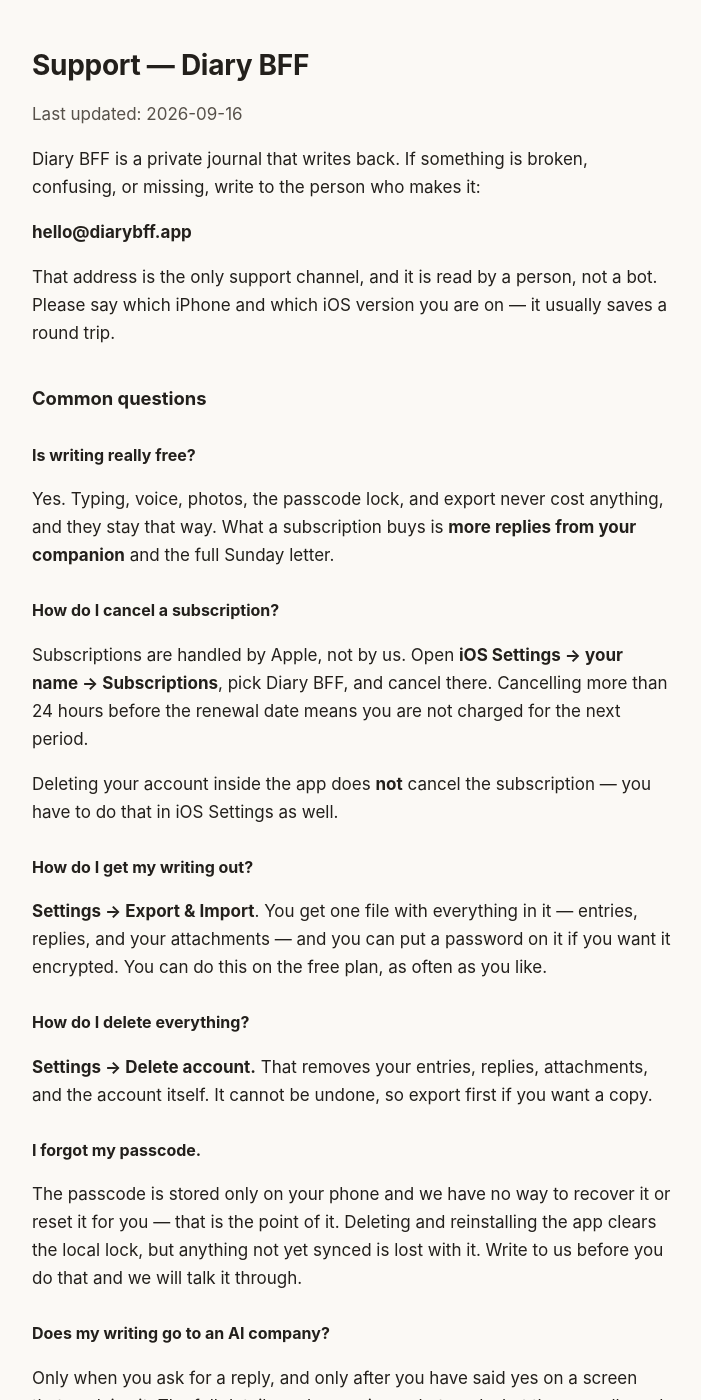
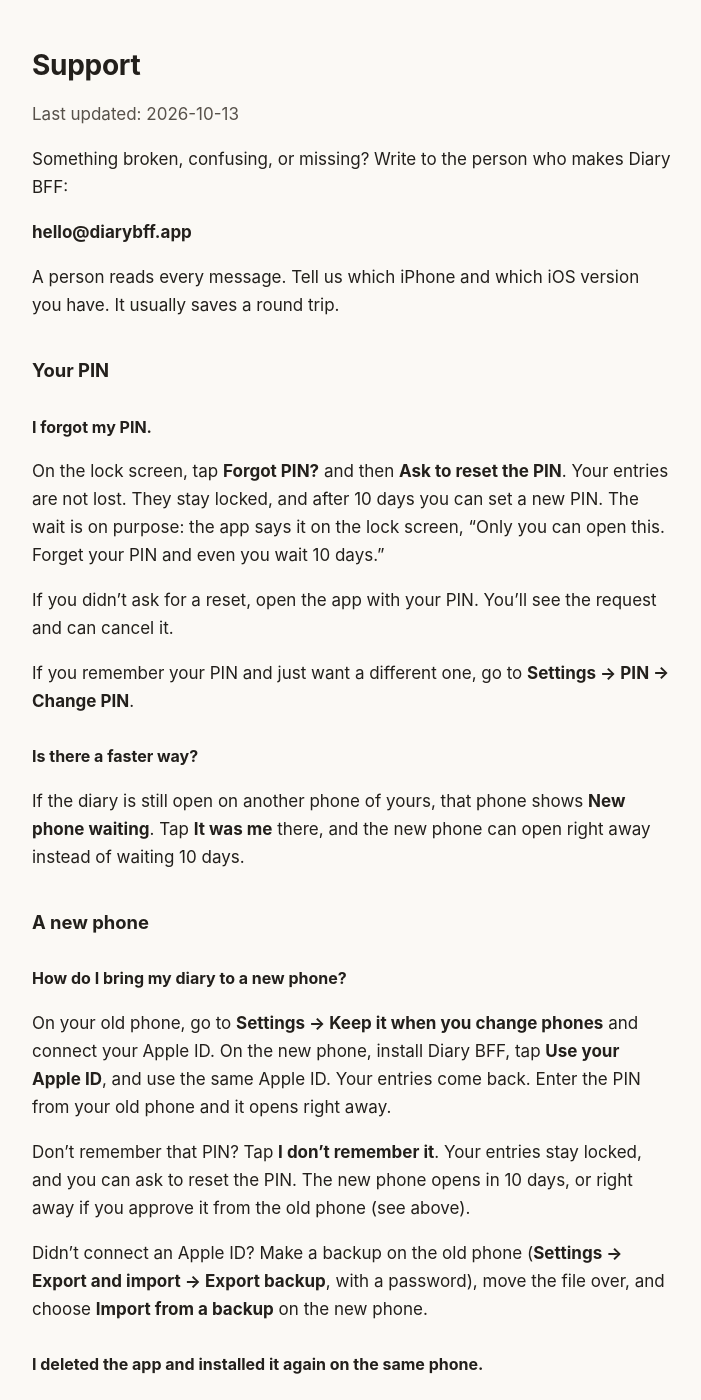
Before and after one commit to danielchen720-ui/twilight-diary-legal, a Jekyll site: the page built from support/index.md, in a window 1280 px wide and 1400 px high. Shown: the whole window, without its empty margins (288-989 px from the left). Built offline with Jekyll 4.4.1, drawn with Linux system fonts in a browser that asks for light colours; some of the changed text lies outside the part shown.

Commit message:
#497 ① support 页逐句对 App 现版重写：10 天重设 PIN、旧手机批准立开、Use your Apple ID 换机 + 旧 PIN 立开、备份导入、重装同机账号回来、导出含聊天、删号不取消订阅；每段注出处（release/1.5.1 strings.ts / legal-urls.json / pin-recovery / 隐私页）

```diff
--- a/support/index.md
+++ b/support/index.md
@@ -1,76 +1,109 @@
 ---
 layout: default
 title: Support — Diary BFF
+description: Help with your PIN, a new phone, export, deleting your account, and subscriptions.
 ---
 
-# Support — Diary BFF
+<!--
+  #497（后端部 10-12 23:0x）：逐句对 App 现版（release/1.5.1 树 `src/lib/strings.ts` + `config/legal-urls.json` +
+  `supabase/functions/pin-recovery/index.ts` + 本站隐私页）重写。每段上面那行注释 = 出处。
+  原来那一版写着「PIN 找不回、重装就丢」—— 那是 1.0 的事，现在有 10 天重设、Apple ID 换机、旧手机批准。
+  按总经理令不写：no one / never / encrypted / 治疗 / 医疗。
+-->
 
-_Last updated: 2026-09-16_
+# Support
 
-Diary BFF is a private journal that writes back. If something is broken, confusing,
-or missing, write to the person who makes it:
+_Last updated: 2026-10-13_
 
+Something broken, confusing, or missing? Write to the person who makes Diary BFF:
+
+<!-- config/legal-urls.json primary.contactEmail -->
 **hello@diarybff.app**
 
-That address is the only support channel, and it is read by a person, not a bot.
-Please say which iPhone and which iOS version you are on — it usually saves a round trip.
+A person reads every message. Tell us which iPhone and which iOS version you have. It usually saves a round trip.
 
-## Common questions
+## Your PIN
 
-### Is writing really free?
+### I forgot my PIN.
 
-Yes. Typing, voice, photos, the passcode lock, and export never cost anything, and
-they stay that way. What a subscription buys is **more replies from your companion**
-and the full Sunday letter.
+<!-- strings.ts lock.forgotPin / lock.resetAsk / lock.onlyYou 3563；pin-recovery RESET_WAIT_DAYS = 10 -->
+On the lock screen, tap **Forgot PIN?** and then **Ask to reset the PIN**. Your entries are not lost. They stay locked, and after 10 days you can set a new PIN. The wait is on purpose: the app says it on the lock screen, "Only you can open this. Forget your PIN and even you wait 10 days."
+
+<!-- strings.ts lock.resetAnswerDays / lock.resetPendingUnknown / lock.resetNotMeArmed -->
+If you didn't ask for a reset, open the app with your PIN. You'll see the request and can cancel it.
+
+<!-- strings.ts settings.passcode / settings.changePasscode / settings.currentPasscode -->
+If you remember your PIN and just want a different one, go to **Settings → PIN → Change PIN**.
+
+### Is there a faster way?
+
+<!-- strings.ts lock.approveTitle / lock.approveBody / lock.approveYes -->
+If the diary is still open on another phone of yours, that phone shows **New phone waiting**. Tap **It was me** there, and the new phone can open right away instead of waiting 10 days.
+
+## A new phone
+
+### How do I bring my diary to a new phone?
+
+<!-- strings.ts link.settingsRow / link.recoverBody / lock.useAppleId / lock.fromOldPhone；privacy「Account and identity」 -->
+On your old phone, go to **Settings → Keep it when you change phones** and connect your Apple ID. On the new phone, install Diary BFF, tap **Use your Apple ID**, and use the same Apple ID. Your entries come back. Enter the PIN from your old phone and it opens right away.
+
+<!-- strings.ts lock.fromOldPhoneForgot / lock.fromOldPhoneForgotWhy -->
+Don't remember that PIN? Tap **I don't remember it**. Your entries stay locked, and you can ask to reset the PIN. The new phone opens in 10 days, or right away if you approve it from the old phone (see above).
+
+<!-- strings.ts lock.importBackup / settings.exportBackup / settings.backupWarning -->
+Didn't connect an Apple ID? Make a backup on the old phone (**Settings → Export and import → Export backup**, with a password), move the file over, and choose **Import from a backup** on the new phone.
+
+### I deleted the app and installed it again on the same phone.
+
+<!-- privacy「Kept only on your phone」：Keychain 里的登录钥匙 lets the app reopen your account if you delete and reinstall it -->
+Your account comes back. The app keeps a sign-in key in the iPhone's Keychain for exactly this. That key stays on this phone. For a different phone, use your Apple ID or a backup (above).
+
+## Your writing
+
+### How do I get my writing out?
+
+<!-- strings.ts settings.exportIntro 1610 / settings.backupPwd；backup.ts 读 companion_chat_messages（导出含聊天页，1.5 A② 363dc7fd 起） -->
+**Settings → Export and import → Export backup.** You get one file you keep, with your entries, the timestamps, your diary BFF's replies, Sunday letters, and your chats. You can add a password to it. Export is free, as often as you like.
+
+### Can I move in from Day One or Apple Journal?
+
+<!-- strings.ts move.howDayOne / move.howJournal（1.5.1 起） -->
+Yes. In Day One, open Settings, tap Export and choose JSON. In Journal, tap the More button and choose Export. Save the zip to Files, then in Diary BFF go to **Settings → Export and import** and choose it.
+
+### Is writing free?
+
+<!-- strings.ts paywall.freeForever 2130（Writing stays free；对外不说 forever） -->
+Yes. Writing stays free. A subscription buys more replies and the full Sunday letter.
+
+## Replies
+
+### What gets sent when I ask for a reply?
+
+<!-- strings.ts aiConsent.what / aiConsent.who / aiConsent.ifNot -->
+Before the first reply, the app shows you what gets sent: that entry, plus short notes from earlier nights (with their dates), not your name. It goes to Anthropic, the company whose model writes back. They do not train on it. Say no and the diary works the same. It writes, saves, and locks. Your diary BFF just stays quiet.
+
+### Can I turn the replies off?
+
+<!-- strings.ts settings.aiReplies（「{Name} writes back」）/ settings.aiRepliesNote -->
+Yes. In Settings, turn off the "writes back" switch next to your diary BFF's name, and nothing more is sent. The full detail is in the [privacy policy](../privacy/).
+
+## Subscriptions and deleting
 
 ### How do I cancel a subscription?
 
-Subscriptions are handled by Apple, not by us. Open **iOS Settings → your name →
-Subscriptions**, pick Diary BFF, and cancel there. Cancelling more than 24 hours
-before the renewal date means you are not charged for the next period.
-
-Deleting your account inside the app does **not** cancel the subscription — you have
-to do that in iOS Settings as well.
-
-### How do I get my writing out?
-
-**Settings → Export & Import**. You get one file with everything in it — entries,
-replies, and your attachments — and you can put a password on it if you want it
-encrypted. You can do this on the free plan, as often as you like.
+<!-- strings.ts sub.trialHowToCancel 2412 / paywall.timelineStarts 2151 -->
+Apple handles subscriptions. Open **iPhone Settings → your name → Subscriptions**, pick Diary BFF, and cancel. Cancel at least 24 hours before your plan renews and you won't be charged for the next period.
 
 ### How do I delete everything?
 
-**Settings → Delete account.** That removes your entries, replies, attachments, and
-the account itself. It cannot be undone, so export first if you want a copy.
+<!-- strings.ts settings.deleteAccount / settings.deleteAccountIntro 1885 / settings.exportFirstHint 1890 / settings.deletePermanently -->
+**Settings → Delete account → Delete for good.** It erases your entries, letters, chats, photos, and the account, and it cannot be undone. Export a copy first if you want to keep any of it.
 
-### I forgot my passcode.
-
-The passcode is stored only on your phone and we have no way to recover it or reset
-it for you — that is the point of it. Deleting and reinstalling the app clears the
-local lock, but anything not yet synced is lost with it. Write to us before you do
-that and we will talk it through.
-
-### Does my writing go to an AI company?
-
-Only when you ask for a reply, and only after you have said yes on a screen that
-explains it. The full detail — who receives what, and what they are allowed to do
-with it — is in the [privacy policy](../privacy/).
-
-### Can I turn the companion off completely?
-
-Yes. Say no on the consent screen, or turn it off later in Settings. The journal
-works normally without it.
-
-### Can I change my companion's name?
-
-Yes, in Settings. The name is yours to pick; the app never decides it for you.
-
-## Privacy
-
-The full privacy policy is [here](../privacy/).
+<!-- strings.ts 1906 -->
+**Deleting your account does not cancel your subscription.** Cancel it separately in iPhone Settings → your name → Subscriptions, or you'll keep being charged.
 
 ## Reporting a problem
 
-If you have found a bug, please include what you did, what you expected, and what
-happened instead. If it involves something you wrote, you do not need to send us
-the text — a description is enough.
+Tell us what you did, what you expected, and what happened instead. You don't need to send anything you wrote. A description is enough.
+
+The privacy policy is [here](../privacy/).
```
